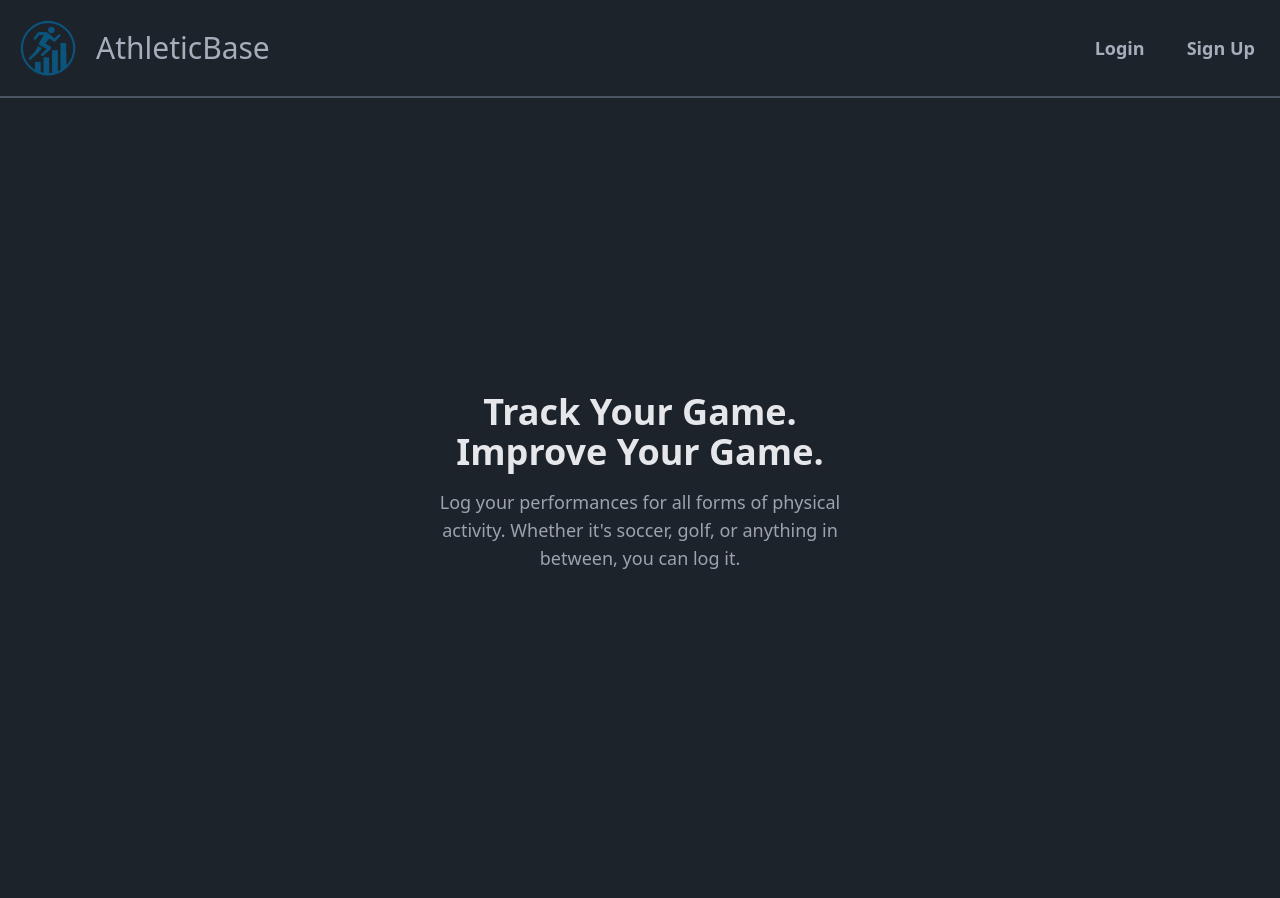
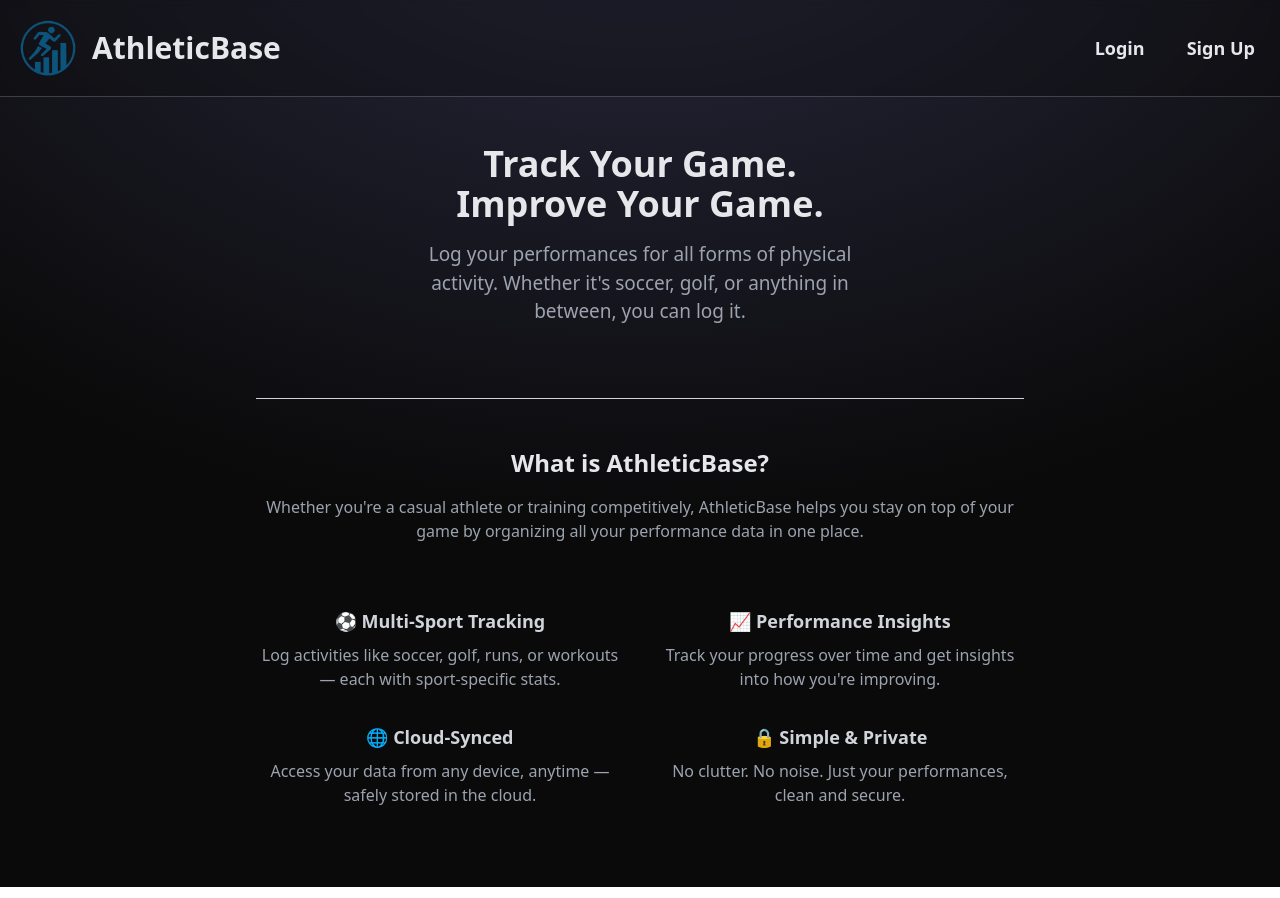
Before and after one commit to ChristianCav/AthleticBase, a React (Vite) app in the folder frontend/: page / in a window 1280 px wide. Built offline with nearby package versions, Linux system fonts and the light colour scheme.

Commit message:
improved landing page

```diff
--- a/frontend/src/App.jsx
+++ b/frontend/src/App.jsx
@@ -4,19 +4,18 @@ import Login from './pages/Login'
 import SignUp from './pages/SignUp'
 import { Routes, Route } from 'react-router'
 import Navbar from './components/NavBar'
+import HomePage from './pages/HomePage'
 
 const App = () => {
   return (
-    <div data-theme="dark">
       <div className='relative h-full w-full'>
-        <Navbar></Navbar>
+        <Navbar />
         <Routes>
           <Route path="/" element={<LandingPage />}/>
           <Route path="/login" element={<Login />}/>
           <Route path="/signup" element={<SignUp />}/>
         </Routes>
       </div>
-    </div>
   )
 }
 
--- a/frontend/src/components/Navbar.jsx
+++ b/frontend/src/components/Navbar.jsx
@@ -3,18 +3,18 @@ import { Link } from 'react-router'
 
 const Navbar = () => {
   return (
-    <div className='navbar sticky top-0 z-50 border-b-2 border-b-gray-600 bg-base-100'>
+    <div className='navbar fixed left-0 top-0 z-50 border-b backdrop-blur-sm border-white/20 bg-neutral-950/30'>
         <div className="navbar-content flex-1">
-            <Link to="/" className='flex items-center gap-2'>
-                <img src="/AthleticBaseLogo.png" alt="AthleticBase Logo" className='w-14 sm:wd-16 md:w-18 lg:w-20 xl:w-22 h-auto object-contain' />
-                <span className='text-base-content text-3xl'>AthleticBase</span>
+            <Link to="/" className='flex items-center gap-1'>
+                <img src="/AthleticBaseLogo.png" alt="AthleticBase Logo" className='w-14 sm:w-16 md:w-18 lg:w-20 xl:w-22 h-auto object-contain' />
+                <span className='text-3xl text-gray-200 font-semibold'>AthleticBase</span>
             </Link>
         </div>
         <div className="flex-none space-x-2">
-            <Link to="/login" className='btn btn-ghost text-lg'>
+            <Link to="/login" className='btn btn-ghost text-lg text-gray-200'>
                 Login
             </Link>
-            <Link to="/signup" className='btn btn-ghost text-lg'>
+            <Link to="/signup" className='btn btn-ghost text-lg text-gray-200'>
                 Sign Up
             </Link>
         </div>
--- a/frontend/src/pages/HomePage.jsx
+++ b/frontend/src/pages/HomePage.jsx
@@ -2,7 +2,9 @@ import React from 'react'
 
 const HomePage = () => {
   return (
-    <div>HomePage</div>
+    <>
+      <div className="absolute bottom-0 left-0 right-0 top-0 bg-slate-950 bg-[radial-gradient(circle_400px_at_50%_50%,#3e3e3e,transparent)]"></div>
+    </>
   )
 }
 
--- a/frontend/src/pages/LandingPage.jsx
+++ b/frontend/src/pages/LandingPage.jsx
@@ -2,15 +2,46 @@ import React from 'react'
 
 const LandingPage = () => {
   return (
-    <div className="min-h-screen flex items-center justify-center bg-base-100">
-      <div className="text-center max-w-lg px-6">
+    <div className="h-full w-full flex flex-col items-center justify-center relative pt-16">
+
+      <div className="absolute top-0 -z-10 inset-0 bg-neutral-950 bg-[radial-gradient(ellipse_80%_80%_at_50%_-20%,rgba(120,119,198,0.3),rgba(255,255,255,0))]"></div>
+      <div className="text-center max-w-lg px-6 mt-16 pt-4 mb-10">
         <h1 className="text-4xl font-bold mb-4 text-gray-200">
           Track Your Game. Improve Your Game.
         </h1>
-        <p className="text-lg text-gray-400 mb-8">
+        <p className="text-[19px] text-gray-400 mb-8">
           Log your performances for all forms of physical activity. Whether it's soccer, golf, or anything in between, you can log it.
         </p>
       </div>
+
+      <div className="max-w-3xl text-center border-t border-gray-300 pt-12">
+        <h2 className="text-2xl font-bold mb-4 text-gray-200">What is AthleticBase?</h2>
+        <p className="text-gray-400 mb-16">
+          Whether you're a casual athlete or training competitively, AthleticBase helps you
+          stay on top of your game by organizing all your performance data in one place.
+        </p>
+
+        <div className="grid sm:grid-cols-2 gap-8 text-left text-gray-700 mb-20">
+          <div>
+            <h3 className="font-semibold text-lg mb-2 text-center text-gray-300">⚽ Multi-Sport Tracking</h3>
+            <p className='text-center text-gray-400'>Log activities like soccer, golf, runs, or workouts — each with sport-specific stats.</p>
+          </div>
+          <div>
+            <h3 className="font-semibold text-lg mb-2 text-center text-gray-300">📈 Performance Insights</h3>
+            <p className='text-center text-gray-400'>Track your progress over time and get insights into how you're improving.</p>
+          </div>
+          <div>
+            <h3 className="font-semibold text-lg mb-2 text-center text-gray-300">🌐 Cloud-Synced</h3>
+            <p className='text-center text-gray-400'>Access your data from any device, anytime — safely stored in the cloud.</p>
+          </div>
+          <div>
+            <h3 className="font-semibold text-lg mb-2 text-center text-gray-300">🔒 Simple & Private</h3>
+            <p className='text-center text-gray-400'>No clutter. No noise. Just your performances, clean and secure.</p>
+          </div>
+        </div>
+      </div>
+
+
     </div>
   );
 }
--- a/frontend/tailwind.config.js
+++ b/frontend/tailwind.config.js
@@ -11,6 +11,6 @@ export default {
   },
   plugins: [daisyui],
   daisyui: {
-    themes: ["dark"]
+    themes: []
   }
 }
```
